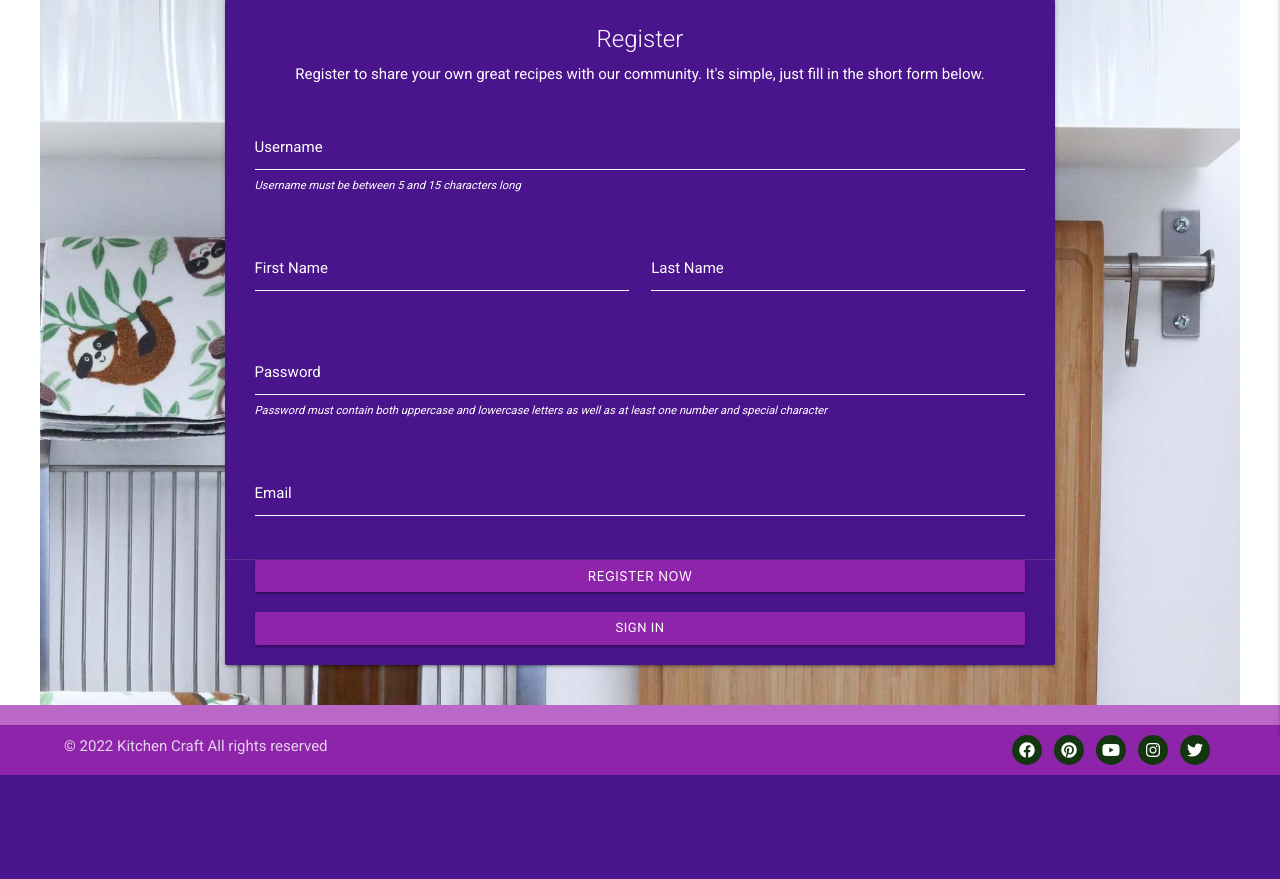
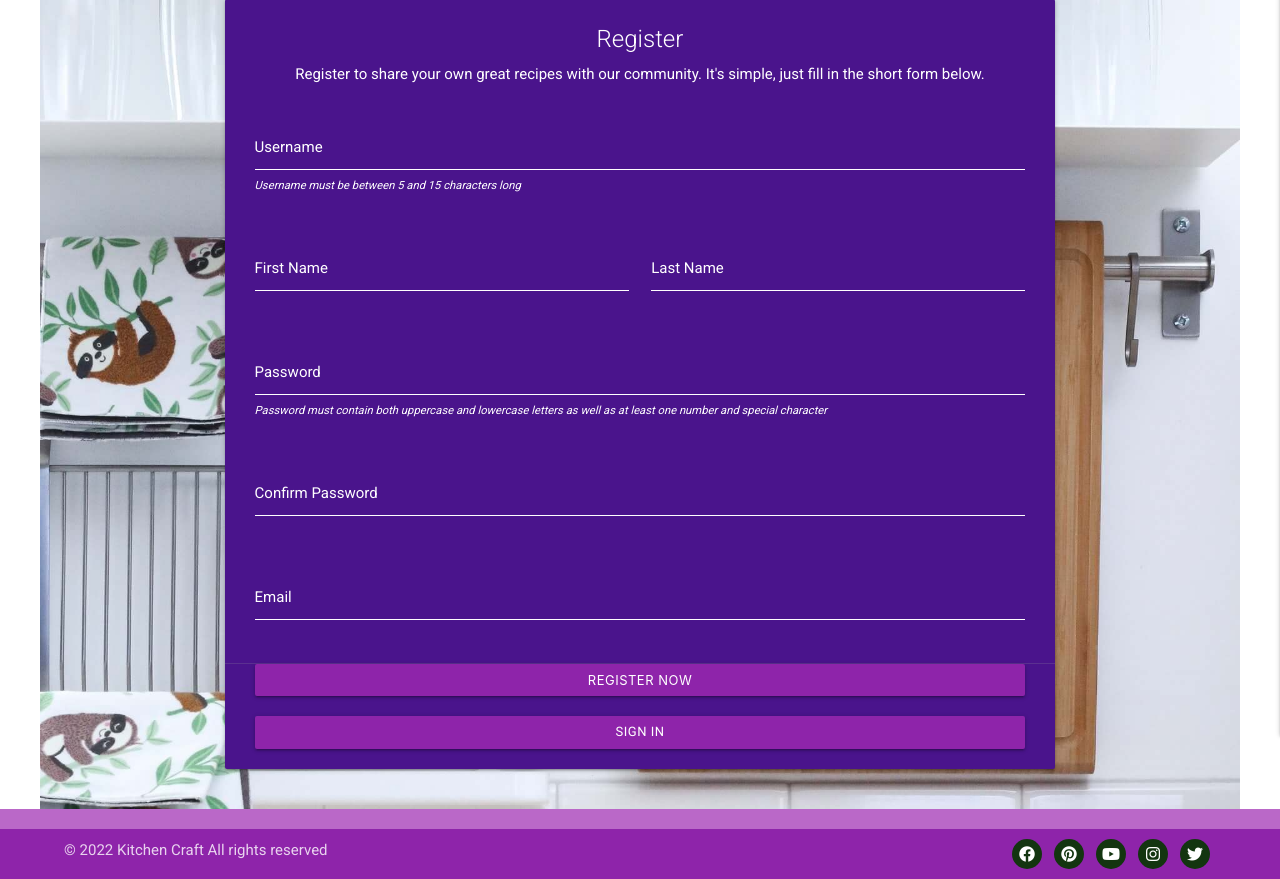
Before and after one commit to ollylomax/Kitchen-Craft---Backend-Development-Milestone-Project, a Flask app: page /register in a window 1280 px wide. Shown: the part 125-1004 px from the top of the page. Before the commit the page ends 900 px from the top, so only its background shows below. Run offline with Flask 2, Linux system fonts and the light colour scheme; some libraries are stand-ins or nearby versions; some web fonts are replaced.

Commit message:
Write password validation function and integrate into new form field on register page

```diff
--- a/static/js/script.js
+++ b/static/js/script.js
@@ -11,6 +11,25 @@ $(document).ready(function () {
   $('textarea').characterCounter();
   $('.modal').modal();
 
+  // Assign password id input to variable
+  let password = document.getElementById("password")
+  // Assign pconfirm id input to variable
+  let pconfirm = document.getElementById("pconfirm")
+
+  // Function to check password against pconfirm
+  function confirmPassword() {
+    if (password.value != pconfirm.value) { // Conditional statement to check if passwords do not match
+      pconfirm.setCustomValidity("Your Password does not match"); // Method to display custom validity error
+    } else { // If they do match
+      pconfirm.setCustomValidity(''); // Empty string meaning no validity error
+    }
+  }
+  // Function is called if password input is changed
+  password.onchange = confirmPassword;
+  // Function called after every keystroke
+  pconfirm.onkeyup = confirmPassword;
+
+  // Code Institute Materialize Select Validator from task manager walkthrough lessons
   validateMaterializeSelect();
 
   function validateMaterializeSelect() {
--- a/templates/register.html
+++ b/templates/register.html
@@ -59,6 +59,16 @@
                   lowercase letters as well as at least one number and special character</em></span>
             </div>
           </div>
+          <!-- Confirm password block -->
+          <div class="row register-input">
+            <div class="input-field col s12">
+              <!-- Password input -->
+              <input id="pconfirm" name="password" type="password" class="validate"
+                pattern="((?=.*\d)(?=.*[a-z])(?=.*[A-Z])(?=.*[\W]).{8,64})" required>
+              <label for="pconfirm">Confirm Password</label>
+            </div>
+          </div>
+
           <!-- Email block -->
           <div class="row register-input">
             <div class="input-field col s12">
```
